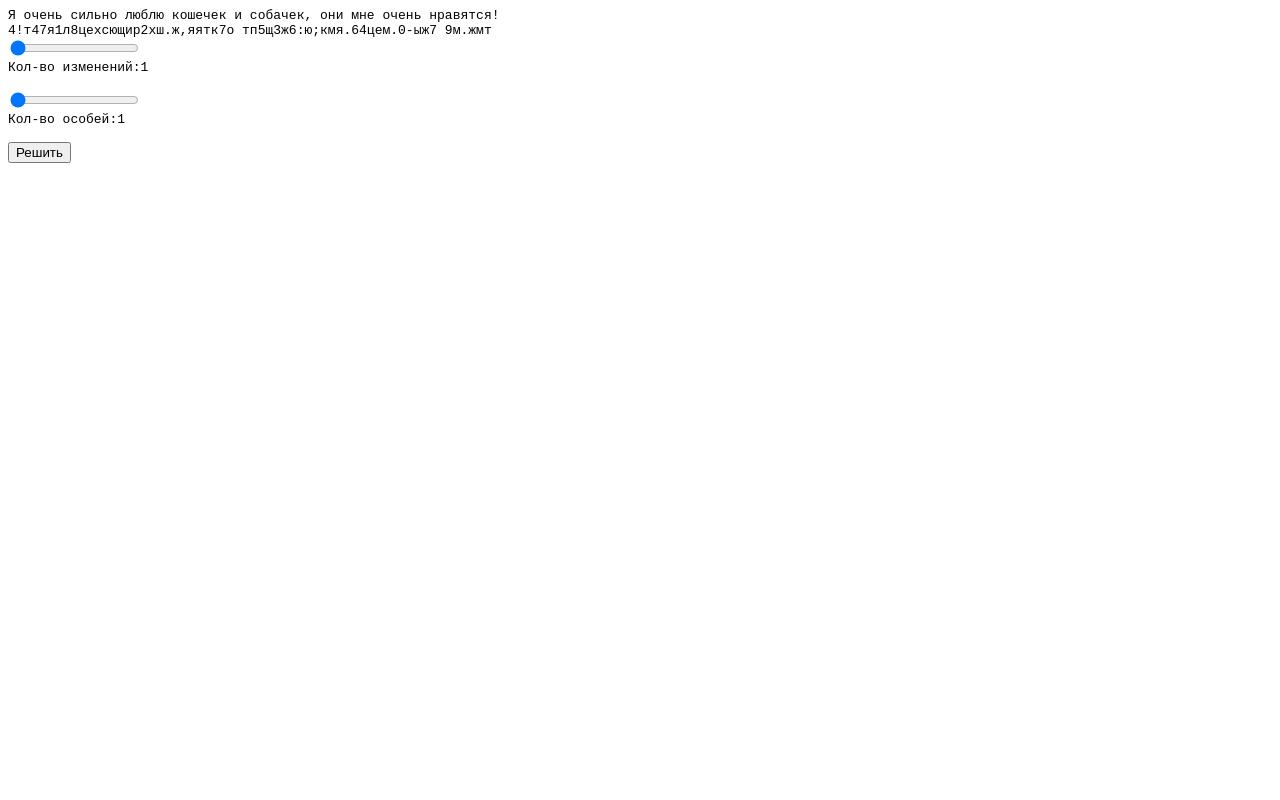
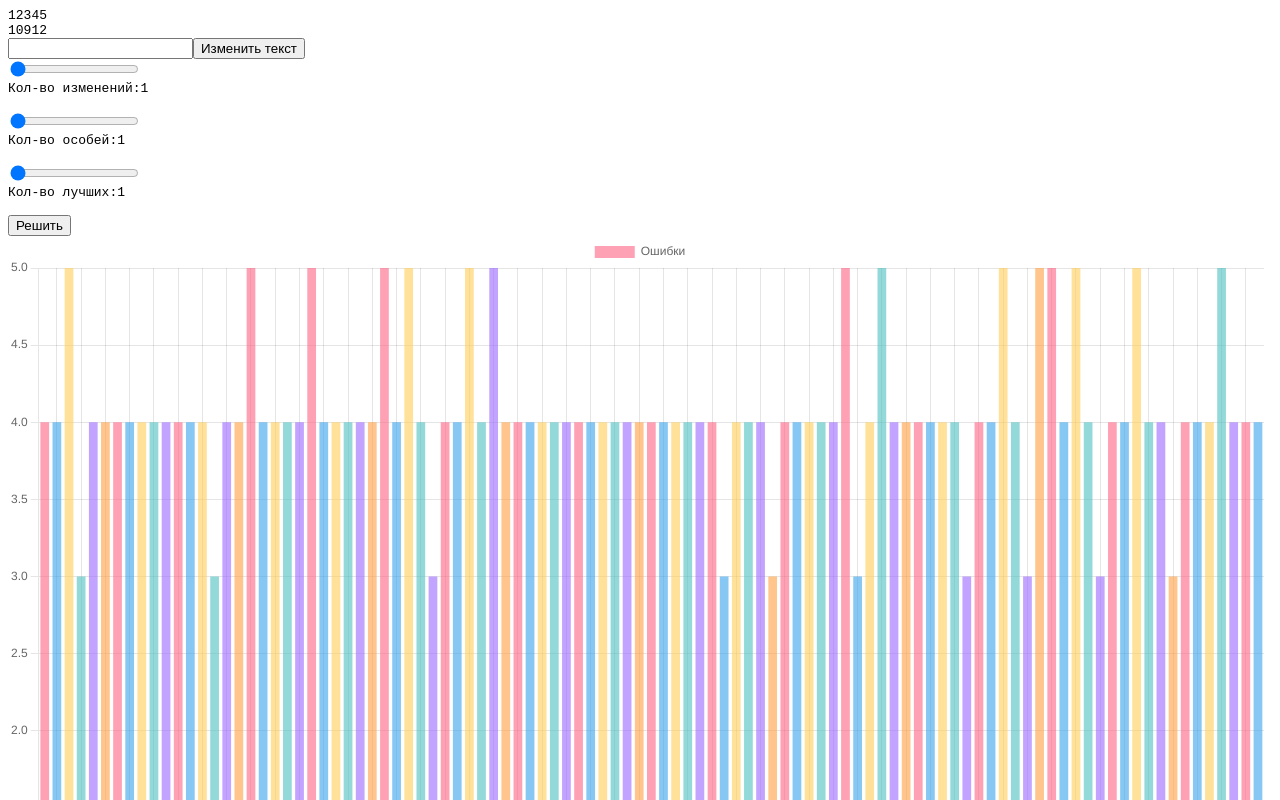
Before and after one commit to legendaOS/baumana, a plain HTML site: page genetic/index.html in a window 1280 px wide. Both pictures are taken after a click on the button "Решить". Shown: the top 800 px of the page. Drawn offline with Linux system fonts and the light colour scheme.

Commit message:
готово только надо на ноде запускать, а то это похороны хрома

```diff
--- a/genetic/index.html
+++ b/genetic/index.html
@@ -13,13 +13,18 @@
     <div id="first">
         <span id="main" class="string"></span><br>
         <span id="random" class="string"></span><br>
+        <input type="text" id = "replval"><input value="Изменить текст" type="button" id="replbut"><br>
         <input type="range" id="paramFirst" class = 'params' step="1"><br>
         <span class="string" id="paramFirstVal"> </span><br><br>
         <input type="range" id="param2" class = 'params' step="1"><br>
         <span class="string" id="param2Val"> </span><br><br>
-        <input type="button" value="Решить">
+        <input type="range" id="param3" class = 'params' step="1"><br>
+        <span class="string" id="param3Val"> </span><br><br>
+        <input type="button" value="Решить" id = 'resb'>
 
     </div>
+
+    <canvas id="popChart" width="600" height="400"></canvas>
 
     <!-- JS -->
     <script src = './jquery-3.6.0.min.js'></script>
--- a/genetic/main.js
+++ b/genetic/main.js
@@ -13,18 +13,98 @@ function randomArray(length, max) {
 
 function compare(str1, str2){
     let mistakes = 0
-    for(ind = 0; ind < N; ind++){
-        if(mainFirstString[ind] != randString[ind]) {
-            mistakes += 1
-        }
+    if(str1.length != str2.length) return false
+    for(i = 0; i < str1.length; i++){
+        if(str1[i] != str2[i]) mistakes += 1
     }
     return mistakes
 }
 
-let mainFirstString = "Я очень сильно люблю кошечек и собачек, они мне очень нравятся!"
-const alphabet = `1 234567890йцукенгшщзхъфывапролджэячсмитьбю,.!:-;`
-const N = mainFirstString.length
+
+//создаем потомков к одной строке и отбираем лучших
+function oneChange(str, childs, changes, mainstr){
+    let ret = []
+    let buf_arr
+    let buf_str
+    let min_comp = mainstr.length + 100
+    for(iter = 0; iter < childs; iter++){
+
+        inds = randomArray(changes, str.length)
+
+        buf_arr = str.split('')
+
+        for(r of inds){
+            buf_arr[r] = alphabet[getRandomInt(0, alphabet.length)]
+        }
+
+        buf_str = buf_arr.join('')
+
+        bcmp = compare(buf_str, mainstr)
+
+        if(bcmp < min_comp){
+            ret = []
+            ret.push([bcmp, buf_str])
+            min_comp = bcmp
+        }
+        else if(bcmp == min_comp){
+            ret.push([bcmp, buf_str])
+        }
+
+    }
+    return ret
+}
+
+
+//создаем для всех кто был потомков и отбираем лучших
+function allChange(arr_of_str, count_of_best, childs, changes, mainstr){
+    let ret = {mistakes: undefined, arr:[]}
+    buf = []
+    let end_buf123 = []
+    let min_comp = undefined
+
+    for(element of arr_of_str){
+        g = oneChange(element[1], childs, changes, mainstr)
+        for(gg of g) buf.push(gg)
+    }
+
+
+    for(elm of buf){
+        if(elm[0] < min_comp || min_comp == undefined){
+            end_buf123 = []
+            min_comp = elm[0]
+            end_buf123.push(elm)
+        }
+        else if(elm[0] == min_comp){
+            end_buf123.push(elm)
+        }
+    }
+
+    ret.mistakes = min_comp
+
+    if(end_buf123.length <= count_of_best){
+        for(ll in end_buf123) ret.arr.push(ll)
+    }
+    else{
+        for(counter = 0; counter < count_of_best; counter++){
+            let rn = getRandomInt(0, end_buf123.length)
+            ret.arr.push(end_buf123[rn])
+            end_buf123.splice(rn, 1)
+        }
+    }
+
+    return ret
+}
+
+
+
+
+//MAIN
+
+let mainFirstString = "12345"
+const alphabet = `1234567890`
+let N = mainFirstString.length
 let randString = ""
+let childrens
 
 
 $(document).ready(function () {
@@ -34,8 +114,11 @@ $(document).ready(function () {
     $("#paramFirst").attr({min:1, max:N, value: 1})
     $('#paramFirstVal').html("Кол-во изменений:" + $('#paramFirst').val());
 
-    $("#param2").attr({min:1, max:10, value: 1})
+    $("#param2").attr({min:1, max:100, value: 1})
     $('#param2Val').html("Кол-во особей:" + $('#param2').val());
+
+    $("#param3").attr({min:1, max:30, value: 1})
+    $('#param3Val').html("Кол-во лучших:" + $('#param3').val());
 
     //создание случайной строки
     let buf = ""
@@ -54,4 +137,108 @@ $(document).on('input change', '#paramFirst', function() {
 
 $(document).on('input change', '#param2', function() {
     $('#param2Val').html("Кол-во потомков:" + $(this).val());
+    childrens = +$('#param2').val()
 });
+
+$(document).on('input change', '#param3', function() {
+    $('#param3Val').html("Кол-во лучших:" + $(this).val());
+    childrens = +$('#param2').val()
+});
+
+$('#replbut').click(function (e) {
+
+
+    mainFirstString = $("#replval").val()
+    $("#main").html(mainFirstString)
+    N = mainFirstString.length
+
+    buf = ""
+    for(let i = 0; i < N; i++){
+        let randInt = getRandomInt(0, alphabet.length)
+        buf += alphabet[randInt]
+    }
+    $("#random").html(buf)
+    randString = buf
+
+    console.log(mainFirstString)
+    console.log(randString)
+
+    $("#paramFirst").attr({min:1, max:N, value: 1})
+    $('#paramFirstVal').html("Кол-во изменений:" + $('#paramFirst').val());
+
+});
+
+let data123123 = []
+let rangedata = []
+let iterpro = 0
+
+$("#resb").click(function (e) {
+    let hahachilds = +$("#param2").val()
+    let hahamax = +$("#param3").val()
+    let hahareplaces = +$("#paramFirst").val()
+
+
+    console.log(mainFirstString)
+    console.log(randString)
+    console.log(hahachilds)
+    console.log(hahareplaces)
+
+    let hahabuf = oneChange(randString, hahachilds, hahareplaces, mainFirstString)
+
+    let rrbuf
+
+    console.log('-----')
+
+    while(true){
+        rrbuf = allChange(hahabuf, hahamax, hahachilds, hahareplaces, mainFirstString)
+
+        rangedata.push(iterpro)
+        iterpro += 1
+
+
+        data123123.push(rrbuf.mistakes)
+        console.log(data123123)
+
+        if(rrbuf.mistakes == 0){
+            break
+        }
+        if(iterpro > 100){
+            console.log('выход по счетчику')
+            break
+        }
+    }
+
+    console.log('-----')
+
+    console.log(data123123)
+    console.log(rangedata)
+
+    let popCanvas = $("#popChart");
+
+    var barChart = new Chart(popCanvas, {
+        type: 'bar',
+        data: {
+          labels: rangedata,
+          datasets: [{
+            label: 'Ошибки',
+            data: data123123,
+            backgroundColor: [
+              'rgba(255, 99, 132, 0.6)',
+              'rgba(54, 162, 235, 0.6)',
+              'rgba(255, 206, 86, 0.6)',
+              'rgba(75, 192, 192, 0.6)',
+              'rgba(153, 102, 255, 0.6)',
+              'rgba(255, 159, 64, 0.6)',
+              'rgba(255, 99, 132, 0.6)',
+              'rgba(54, 162, 235, 0.6)',
+              'rgba(255, 206, 86, 0.6)',
+              'rgba(75, 192, 192, 0.6)',
+              'rgba(153, 102, 255, 0.6)'
+            ]
+          }]
+        }
+      });
+
+      delete barChart
+
+});
```
